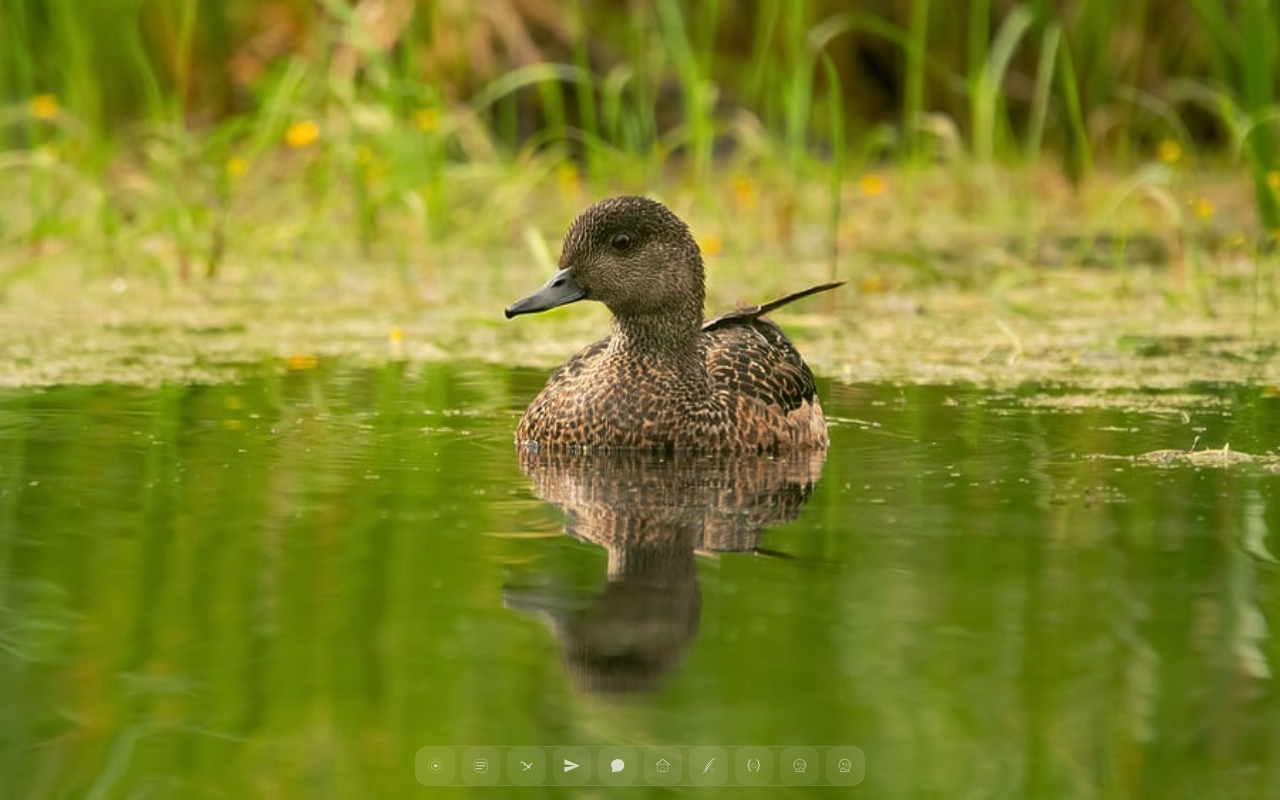
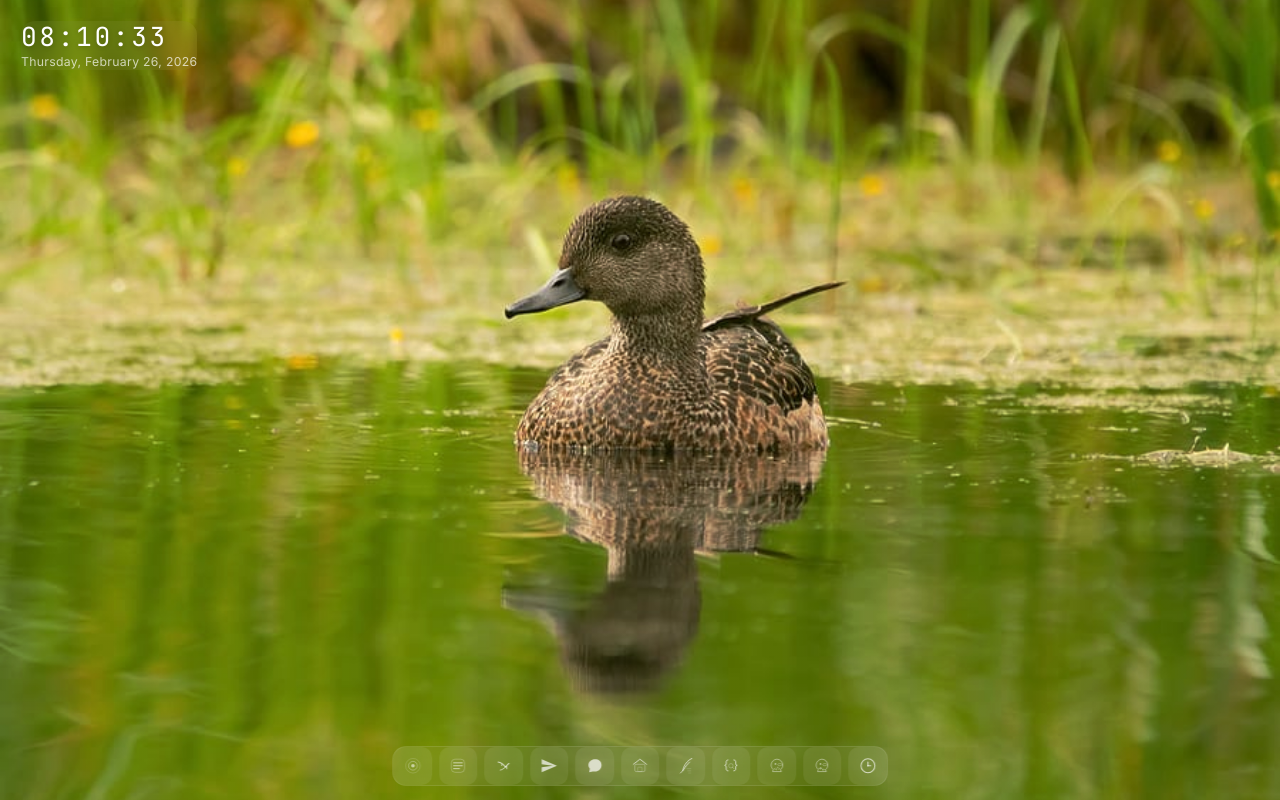
Before and after one commit to praneet1503/DuckOS, a Next.js app: page / in a window 1280 px wide. Built offline with nearby package versions, Linux system fonts and the light colour scheme.

Commit message:
addition of clock app and made some ui/ux adjustments

```diff
--- a/app/page.tsx
+++ b/app/page.tsx
@@ -17,6 +17,7 @@ import { QuillApp, QuillIcon } from "@/apps/quill";
 import { LensApp, LensIcon } from "@/apps/lens";
 import { QuackCodeApp, QuackCodeIcon } from "@/apps/quackcode";
 import { QuackAPIApp, QuackAPIIcon } from "@/apps/quackapi";
+import { ClockApp, ClockIcon } from "@/apps/clock";
 import BootScreen from "@/components/BootScreen";
 import Desktop from "@/components/Desktop";
 
@@ -101,6 +102,14 @@ registerApp({
   component: QuackAPIApp,
 });
 
+registerApp({
+  id: "clock",
+  name: "Clock",
+  icon: ClockIcon,
+  defaultSize: { width: 480, height: 380 },
+  component: ClockApp,
+});
+
 /**
  * Root page — orchestrates boot → desktop transition.
  */
--- /dev/null
+++ b/apps/clock/ClockApp.tsx
@@ -0,0 +1,67 @@
+"use client";
+
+import { useEffect, useRef, useState } from "react";
+import {
+  formatDate,
+  formatTime,
+  getNow,
+  getUserTimeZone,
+} from "@/lib/time";
+
+// ── Component ───────────────────────────────────────────────
+
+/**
+ * ClockApp — full-featured digital clock application.
+ *
+ * Displays time, date, and the user's timezone with a 12 h / 24 h toggle.
+ * Updates every second with proper cleanup on unmount.
+ */
+export default function ClockApp() {
+  const [now, setNow] = useState<Date>(getNow);
+  const [is24Hour, setIs24Hour] = useState(true);
+  const intervalRef = useRef<ReturnType<typeof setInterval> | null>(null);
+
+  useEffect(() => {
+    intervalRef.current = setInterval(() => {
+      setNow(getNow());
+    }, 1_000);
+
+    return () => {
+      if (intervalRef.current !== null) {
+        clearInterval(intervalRef.current);
+      }
+    };
+  }, []);
+
+  const timeString = formatTime(now, { hour12: !is24Hour });
+  const dateString = formatDate(now);
+  const timezone = getUserTimeZone();
+
+  return (
+    <div className="flex h-full w-full select-none flex-col items-center justify-center gap-6 bg-linear-to-br from-[#0a0a1a] via-[#111128] to-[#0a0a1a] px-6 py-10">
+      {/* ── Time ──────────────────────────────────── */}
+      <time
+        dateTime={now.toISOString()}
+        className="font-mono text-7xl font-semibold tracking-wider text-white drop-shadow-[0_0_32px_rgba(140,130,255,0.35)]"
+      >
+        {timeString}
+      </time>
+
+      {/* ── Date ──────────────────────────────────── */}
+      <p className="text-base text-white/50">{dateString}</p>
+
+      {/* ── Timezone ──────────────────────────────── */}
+      <span className="rounded-full border border-white/10 bg-white/5 px-3 py-1 text-xs text-white/40">
+        {timezone}
+      </span>
+
+      {/* ── Toggle ────────────────────────────────── */}
+      <button
+        onClick={() => setIs24Hour((v) => !v)}
+        className="mt-2 rounded-lg border border-white/10 bg-white/6 px-4 py-2 text-sm font-medium text-white/70 transition-colors hover:bg-white/10 hover:text-white/90 active:scale-95"
+      >
+        {is24Hour ? "Switch to 12 h" : "Switch to 24 h"}
+      </button>
+    </div>
+  );
+}
--- /dev/null
+++ b/apps/clock/ClockIcon.tsx
@@ -0,0 +1,44 @@
+import React from "react";
+
+export const ClockIcon: React.FC<{ className?: string }> = ({ className }) => {
+  return (
+    <svg
+      viewBox="0 0 24 24"
+      fill="none"
+      xmlns="http://www.w3.org/2000/svg"
+      className={className}
+    >
+      <circle
+        cx="12"
+        cy="12"
+        r="9.5"
+        stroke="currentColor"
+        strokeWidth="1.4"
+      />
+      {/* Hour hand */}
+      <line
+        x1="12"
+        y1="12"
+        x2="12"
+        y2="7"
+        stroke="currentColor"
+        strokeWidth="1.6"
+        strokeLinecap="round"
+      />
+      {/* Minute hand */}
+      <line
+        x1="12"
+        y1="12"
+        x2="16"
+        y2="12"
+        stroke="currentColor"
+        strokeWidth="1.2"
+        strokeLinecap="round"
+      />
+      {/* Center dot */}
+      <circle cx="12" cy="12" r="1" fill="currentColor" />
+    </svg>
+  );
+};
+
+export default ClockIcon;
--- /dev/null
+++ b/apps/clock/index.tsx
@@ -0,0 +1,2 @@
+export { default as ClockApp } from "./ClockApp";
+export { default as ClockIcon } from "./ClockIcon";
--- a/apps/echo/EchoApp.tsx
+++ b/apps/echo/EchoApp.tsx
@@ -25,9 +25,13 @@ export default function EchoApp() {
     // Simulate thinking + support simple "open <app>" commands
     setTimeout(() => {
       const lower = text.toLowerCase();
-      const openMatch = lower.match(/^open\s+(\w+)/);
+      // allow dotted ids (e.g. quackapi.app) and simple aliases
+      const openMatch = lower.match(/^open\s+([\w.\-]+)/);
       if (openMatch) {
-        const appId = openMatch[1];
+        let appId = openMatch[1];
+        // map common aliases
+        if (appId === "quackapi") appId = "quackapi.app";
+
         const store = useOSStore.getState();
         if (store.registeredApps.some((a) => a.id === appId)) {
           store.openApp(appId);
--- a/apps/feather/command-parser.ts
+++ b/apps/feather/command-parser.ts
@@ -108,14 +108,33 @@ export async function parseCommand(
   }
 
   if (lower === "open") {
-    const target = args[0]?.toLowerCase();
-    const valid = ["pond", "nest", "feather", "flight", "echo", "burrow", "quill", "lens", "quackcode"];
+    let target = args[0]?.toLowerCase();
+
+    // Accept short alias for quackapi
+    if (target === "quackapi") target = "quackapi.app";
+
+    const valid = [
+      "pond",
+      "nest",
+      "feather",
+      "flight",
+      "echo",
+      "burrow",
+      "quill",
+      "lens",
+      "quackcode",
+      "quackapi.app",
+      "clock",
+    ];
+
     if (target && valid.includes(target)) {
+      const display = target === "quackapi.app" ? "QuackAPI" : target.charAt(0).toUpperCase() + target.slice(1);
       return {
-        lines: [{ type: "output", content: `Opening ${target.charAt(0).toUpperCase() + target.slice(1)}…` }],
+        lines: [{ type: "output", content: `Opening ${display}…` }],
         openAppId: target,
       };
     }
+
     return {
       lines: [{ type: "error", content: `Unknown app: ${args[0] ?? "?"}. Available: ${valid.join(", ")}` }],
     };
--- a/components/Desktop.tsx
+++ b/components/Desktop.tsx
@@ -4,6 +4,7 @@ import { useOSStore } from "@/core/os-store";
 import Background from "./Background";
 import WindowLayer from "./WindowLayer";
 import Dock from "./Dock";
+import TimeWidget from "@/widgets/time/TimeWidget";
 
 /**
  * Desktop — the full-screen compositor shell.
@@ -28,6 +29,9 @@ export default function Desktop() {
     >
       <Background />
 
+      {/* Desktop widget — mounted (widget handles its own positioning) */}
+      <TimeWidget />
+
       {/* Window layer portal (isolated from desktop layout) */}
       <WindowLayer />
 
--- /dev/null
+++ b/lib/time.ts
@@ -0,0 +1,54 @@
+/**
+ * Reusable time engine for DuckOS.
+ *
+ * Fully client-side — uses `Date` and `Intl.DateTimeFormat` only.
+ * No external APIs, no IP detection, no geolocation.
+ */
+
+/** Returns the current `Date`. */
+export function getNow(): Date {
+  return new Date();
+}
+
+/** Returns the user's IANA timezone string (e.g. "America/New_York"). */
+export function getUserTimeZone(): string {
+  return Intl.DateTimeFormat().resolvedOptions().timeZone;
+}
+
+/**
+ * Formats a `Date` as a time string.
+ *
+ * Default: `HH:MM:SS` (24-hour, 2-digit hour/min/sec).
+ *
+ * Pass a `timeZone` in `options` to display time for a different zone.
+ */
+export function formatTime(
+  date: Date,
+  options?: Intl.DateTimeFormatOptions,
+): string {
+  const defaults: Intl.DateTimeFormatOptions = {
+    hour: "2-digit",
+    minute: "2-digit",
+    second: "2-digit",
+    hour12: false,
+  };
+
+  return new Intl.DateTimeFormat(undefined, { ...defaults, ...options }).format(
+    date,
+  );
+}
+
+/**
+ * Formats a `Date` as a human-readable date string.
+ *
+ * Output includes weekday, month, day, and year.
+ * Example: "Thursday, February 26, 2026"
+ */
+export function formatDate(date: Date): string {
+  return new Intl.DateTimeFormat(undefined, {
+    weekday: "long",
+    month: "long",
+    day: "numeric",
+    year: "numeric",
+  }).format(date);
+}
--- /dev/null
+++ b/widgets/time/TimeWidget.tsx
@@ -0,0 +1,43 @@
+"use client";
+
+import {useEffect, useRef, useState} from "react";
+import {formatDate, formatTime, getNow} from "@/lib/time";
+
+interface TimeWidgetProps {
+  timezone?: string;
+}
+
+export default function TimeWidget({ timezone }: TimeWidgetProps) {
+  const [now, setNow] = useState<Date>(getNow);
+  const intervalRef = useRef<ReturnType<typeof setInterval>|null>(null);
+
+  useEffect(() => {
+    intervalRef.current = setInterval(() => {
+      setNow(getNow());
+    }, 1_000);
+
+    return () => {
+      if (intervalRef.current !== null) {
+        clearInterval(intervalRef.current);
+      }
+    };
+  }, []);
+
+  const timeOptions: Intl.DateTimeFormatOptions | undefined = timezone
+    ? {timeZone:timezone}
+    : undefined;
+
+  const time = formatTime(now, timeOptions);
+  const date = formatDate(now);
+
+  return (
+    <div className="absolute top-6 left-6 z-20 pointer-events-none select-none">
+      <div className="backdrop-blur-md bg-white/5 px-5 py-3 rounded-2xl">
+        <div className="text-white text-3xl font-mono tracking-widest drop-shadow-sm">
+          {time}
+        </div>
+        <div className="text-white/70 text-sm tracking-wide mt-1">{date}</div>
+      </div>
+    </div>
+  );
+}
```
Also changed, not shown: components/Background.tsx (+4 -13 lines).
